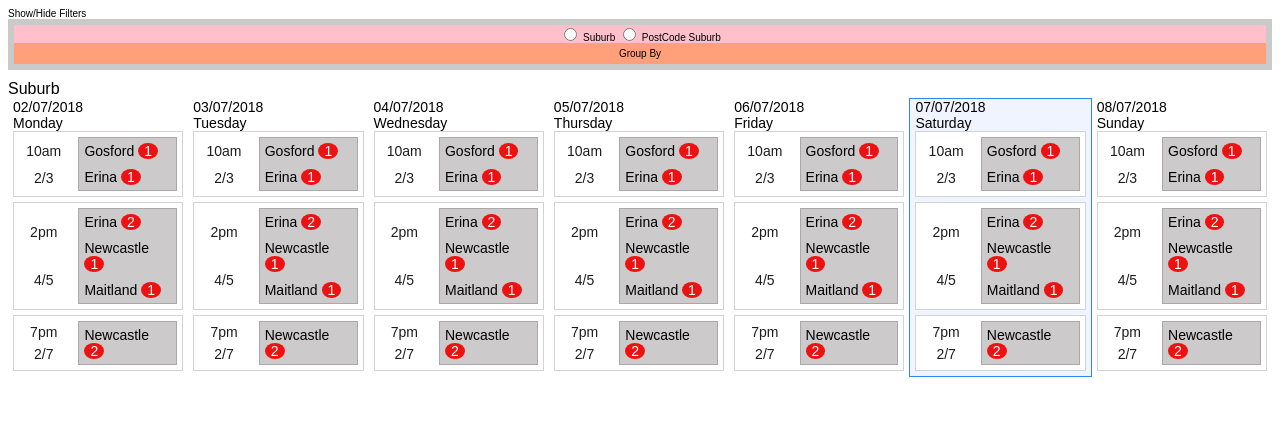
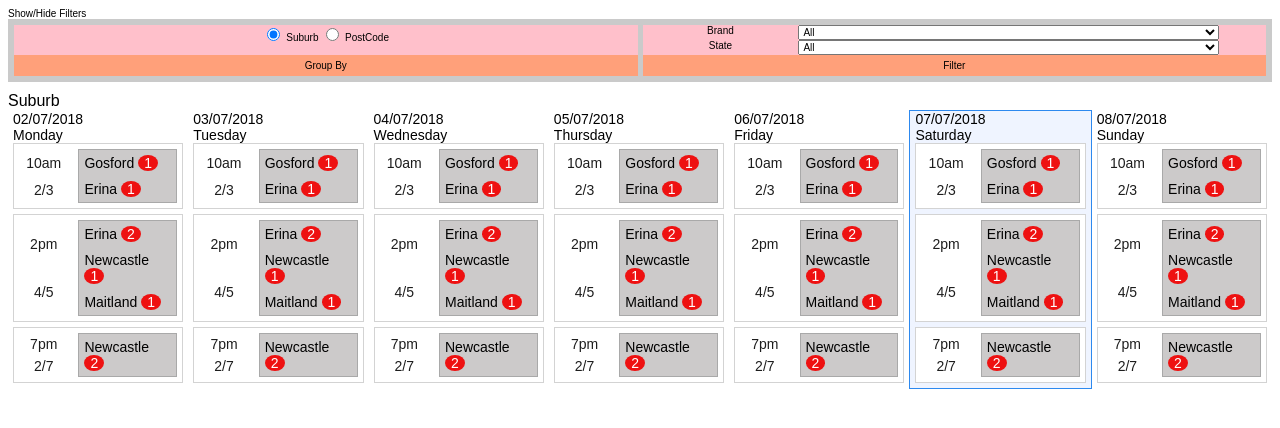
Before and after one commit to alexjwatts83/ng-dnd-test-app, an Angular app in the folder ng-dnd-test-app/: page / in a window 1280 px wide. Shown: the top 428 px of the page. Built offline with nearby package versions, Linux system fonts and the light colour scheme; what ng2-dnd would draw is missing.

Commit message:
Added filter fitler

```diff
--- a/ng-dnd-test-app/src/app/dnd-calendar/dnd-calendar.component.ts
+++ b/ng-dnd-test-app/src/app/dnd-calendar/dnd-calendar.component.ts
@@ -32,8 +32,6 @@ export class DndCalendarComponent implements OnInit {
   takeDaysOptions: number[] = [7, 14];
   showConfirmationModal:boolean = false;
   showFilterPanel: boolean = true;
-  states:string[];
-  brands:string[];
 
   get SelectedTimeSlot(): DndTimeSlot {
     if (this._selectedTimeSlotIndex > -1) {
@@ -78,8 +76,7 @@ export class DndCalendarComponent implements OnInit {
     this.unschduledJobs = [];
     // if (this.showUnscheduled) {
     // }
-    this.states = ['All','NSW','QLD','VIC','ACT','SA','NT','TAS','WA'];
-    this.brands = ['All','Other','Freedom','Wholesale','Sydney','The Good Guys','Wholesale Kitchens (CS)','Kinsman Kitchens'];
+
   }
 
   formatDays(days: number): string {
--- a/ng-dnd-test-app/src/app/dnd-filter-panel/dnd-filter-panel.component.html
+++ b/ng-dnd-test-app/src/app/dnd-filter-panel/dnd-filter-panel.component.html
@@ -3,21 +3,37 @@
 </div>
 <div *ngIf="showFilterPanel" class="filter-panel">
   <dnd-filter-panel-item class="filter-panel-item">
-    <!-- put your dynamic content here -->
     <div class="filter-panel-item-content">
-        <form name="form">
-
-            <input type="radio" value="Suburb" (click)="filterBy = 'Suburb'" name="filterBy"> Suburb
-            <input type="radio" value="PostCode" (click)="filterBy = 'PostCode'" name="filterBy"> PostCode
-            <!-- <div>
-                  <pre>{{model | json}}</pre>
-                </div> -->
-                {{filterBy}}
-          </form>
+      <form name="form">
+        <input type="radio" value="Suburb" (click)="filterBy = 'Suburb'" [checked]="filterBy == 'Suburb'" name="filterBy"> Suburb
+        <input type="radio" value="PostCode" (click)="filterBy = 'PostCode'" [checked]="filterBy == 'PostCode'" name="filterBy"> PostCode
+      </form>
     </div>
-    <!-- end dynamic content -->
     <div class="filter-panel-item-description">
       Group By
     </div>
   </dnd-filter-panel-item>
+  <dnd-filter-panel-item class="filter-panel-item">
+    <div class="filter-panel-item-content">
+        <div style="flex: 1;background-color: transparent;display: flex;">
+          <div style="flex: 1;">Brand</div>
+          <div style="flex: 3;text-align: left;">
+            <select style="font-size: 10px; width: 90%;">
+              <option *ngFor="let brand of brands;" value="{{brand}}">{{brand}}</option>
+            </select>
+          </div>
+      </div>
+      <div style="flex: 1;background-color: transparent;display: flex;">
+          <div style="flex: 1;">State</div>
+          <div style="flex: 3;text-align: left;">
+            <select style="font-size: 10px; width: 90%;">
+              <option *ngFor="let state of states;" value="{{state}}">{{state}}</option>
+            </select>
+          </div>
+        </div>
+    </div>
+    <div class="filter-panel-item-description">
+      Filter
+    </div>
+  </dnd-filter-panel-item>
 </div>
--- a/ng-dnd-test-app/src/app/dnd-filter-panel/dnd-filter-panel.component.ts
+++ b/ng-dnd-test-app/src/app/dnd-filter-panel/dnd-filter-panel.component.ts
@@ -1,4 +1,5 @@
 import { Component, OnInit, Input, Output, EventEmitter } from '@angular/core';
+import { CalendarDataService } from '../services/calendar-data.service.service';
 
 @Component({
   selector: 'dnd-filter-panel',
@@ -23,9 +24,16 @@ export class DndFilterPanelComponent implements OnInit {
     this.filterByChange.emit(this._filterBy);
   }
 
-  constructor() { }
+  brands:string[];
+  states:string[];
+
+  constructor(private calendarDataService: CalendarDataService) {
+    this.brands = this.calendarDataService.brands;
+    this.states = this.calendarDataService.states;
+  }
 
   ngOnInit() {
+
   }
 
 }
--- a/ng-dnd-test-app/src/app/services/calendar-data.service.service.ts
+++ b/ng-dnd-test-app/src/app/services/calendar-data.service.service.ts
@@ -9,6 +9,8 @@ export class CalendarDataService {
   private _days: DndDay[];
   private _currentStartFrom:number;
 
+  brands: string[] = ['All','Other','Freedom','Wholesale','Sydney','The Good Guys','Wholesale Kitchens (CS)','Kinsman Kitchens'];
+  states: string[] = ['All','NSW','QLD','VIC','ACT','SA','NT','TAS','WA'];
   constructor(private mockNameService: MockNameService) {
     this._days = [];
     this._currentStartFrom = 0;
```
